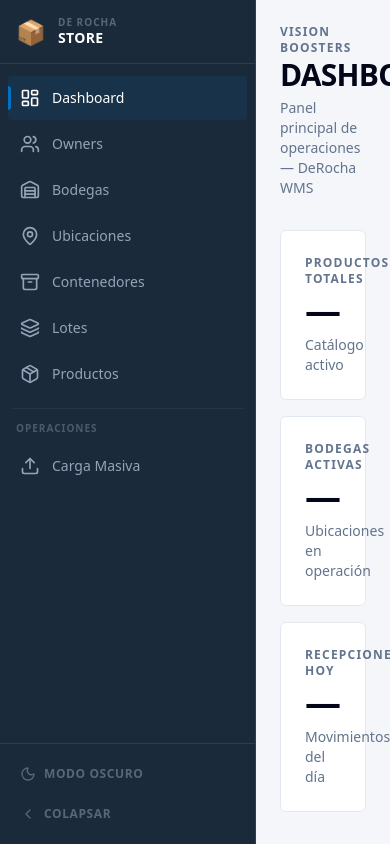
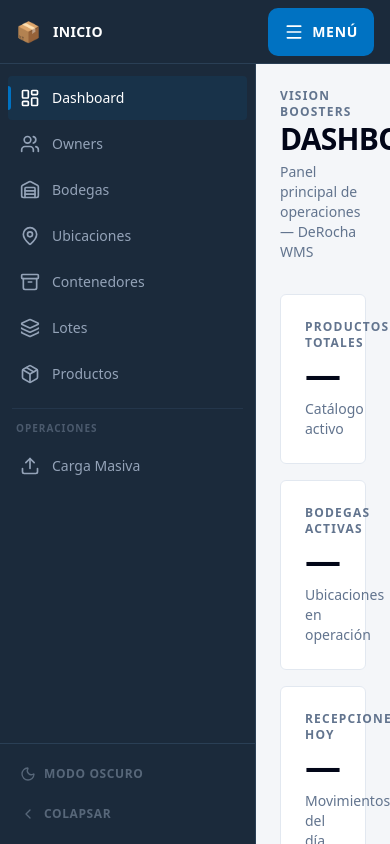
Before and after one commit to jowel00/wms-frontend, a Next.js app: page / in a window 390 px wide. Built offline with nearby package versions, Linux system fonts and the light colour scheme.

Commit message:
refactor(nav): Se crea navConfig como fuente única de rutas y etiquetas. Centraliza los items de navegación en navConfig.ts agregando los campos pageName y tileLabel, eliminando los diccionarios duplicados TILE_LABELS y PAGE_NAMES que vivían dentro de MobileNav.tsx.

```diff
--- a/components/layout/MainLayout.tsx
+++ b/components/layout/MainLayout.tsx
@@ -2,6 +2,7 @@
 
 import { useState } from 'react';
 import { Sidebar } from './Sidebar';
+import { MobileNav } from './MobileNav';
 import { TooltipProvider } from '@/components/ui/tooltip';
 import { useTheme } from '@/hooks/useTheme';
 
@@ -16,16 +17,23 @@ export function MainLayout({ children }: MainLayoutProps) {
   return (
     <TooltipProvider>
       <div className="flex h-screen bg-background">
+        {/* Sidebar colapsable — sólo desktop (hidden en móvil dentro del componente) */}
         <Sidebar
           collapsed={collapsed}
           onToggle={() => setCollapsed((c) => !c)}
           isDark={isDark}
           onThemeToggle={toggleTheme}
         />
-        <main className="flex-1 overflow-auto">
+
+        {/* Contenido principal
+            pt-16 en móvil deja espacio a la top bar fija de MobileNav */}
+        <main className="flex-1 overflow-auto pt-16 md:pt-0">
           {children}
         </main>
       </div>
+
+      {/* Navegación móvil: top bar + menú pantalla completa */}
+      <MobileNav />
     </TooltipProvider>
   );
 }
--- /dev/null
+++ b/components/layout/MobileNav.tsx
@@ -0,0 +1,134 @@
+'use client';
+
+import { useState, useEffect } from 'react';
+import Link from 'next/link';
+import { usePathname } from 'next/navigation';
+import { Menu, X } from 'lucide-react';
+import { cn } from '@/lib/utils';
+import { NAV_MAIN, NAV_OPERATIONS } from './navConfig';
+
+const ALL_NAV = [...NAV_MAIN, ...NAV_OPERATIONS];
+
+function getPageName(pathname: string): string {
+  const exact = ALL_NAV.find((item) => item.href === pathname);
+  if (exact) return exact.pageName;
+  const prefix = ALL_NAV.find((item) => item.href !== '/' && pathname.startsWith(item.href));
+  if (prefix) return prefix.pageName;
+  return 'WMS';
+}
+
+export function MobileNav() {
+  const pathname = usePathname();
+  const [open, setOpen] = useState(false);
+
+  // Cerrar al cambiar de ruta
+  useEffect(() => { setOpen(false); }, [pathname]);
+
+  // Bloquear scroll del body cuando el menú está abierto
+  useEffect(() => {
+    document.body.style.overflow = open ? 'hidden' : '';
+    return () => { document.body.style.overflow = ''; };
+  }, [open]);
+
+  const pageName = getPageName(pathname);
+
+  return (
+    <>
+      {/* ── Top bar (móvil only) ──────────────────────────────────────── */}
+      <header className="fixed top-0 inset-x-0 md:hidden z-40 flex items-center h-16 px-4 bg-sidebar border-b border-sidebar-border shrink-0">
+        {/* Logo */}
+        <span className="text-xl mr-3" aria-hidden="true">📦</span>
+
+        {/* Nombre de página actual */}
+        <p className="flex-1 text-sm font-black text-white uppercase tracking-wide truncate">
+          {pageName}
+        </p>
+
+        {/* Botón MENÚ — grande para guantes */}
+        <button
+          type="button"
+          onClick={() => setOpen((p) => !p)}
+          aria-label={open ? 'Cerrar menú' : 'Abrir menú'}
+          aria-expanded={open}
+          className={cn(
+            'flex items-center gap-2 h-12 px-4 rounded-xl font-black text-sm uppercase tracking-wider transition-colors',
+            open
+              ? 'bg-white/10 text-white'
+              : 'bg-sidebar-primary text-white active:bg-sidebar-primary/80'
+          )}
+        >
+          {open ? <X className="h-5 w-5" /> : <Menu className="h-5 w-5" />}
+          <span>{open ? 'Cerrar' : 'Menú'}</span>
+        </button>
+      </header>
+
+      {/* ── Menú pantalla completa ───────────────────────────────────────── */}
+      {open && (
+        <div
+          className="fixed inset-0 z-30 md:hidden bg-background pt-16 overflow-y-auto"
+          style={{ paddingBottom: 'env(safe-area-inset-bottom)' }}
+        >
+          {/* Cuadrícula 2 columnas — tiles grandes, fáciles con guantes */}
+          <div className="grid grid-cols-2 gap-3 p-4">
+            {NAV_MAIN.map((item) => {
+              const isActive =
+                item.href === '/' ? pathname === '/' : pathname.startsWith(item.href);
+              const Icon = item.icon;
+
+              return (
+                <Link
+                  key={item.href}
+                  href={item.href}
+                  className={cn(
+                    'flex flex-col items-center justify-center gap-3 rounded-2xl p-6 min-h-[120px]',
+                    'transition-colors active:scale-95',
+                    isActive
+                      ? 'bg-primary text-primary-foreground shadow-md'
+                      : 'bg-card border border-border text-foreground hover:bg-primary/10'
+                  )}
+                >
+                  <Icon className="h-9 w-9 shrink-0" strokeWidth={isActive ? 2.5 : 2} />
+                  <span className="text-sm font-black uppercase tracking-wider text-center leading-tight">
+                    {item.tileLabel ?? item.pageName}
+                  </span>
+                </Link>
+              );
+            })}
+          </div>
+
+          {/* Operaciones — separado abajo */}
+          <div className="px-4 pb-6">
+            <p className="text-[10px] font-bold text-muted-foreground uppercase tracking-widest mb-3 px-1">
+              Operaciones
+            </p>
+            <div className="grid grid-cols-2 gap-3">
+              {NAV_OPERATIONS.map((item) => {
+                const isActive = pathname.startsWith(item.href);
+                const Icon = item.icon;
+
+                return (
+                  <Link
+                    key={item.href}
+                    href={item.href}
+                    className={cn(
+                      'flex flex-col items-center justify-center gap-3 rounded-2xl p-6 min-h-[100px]',
+                      'transition-colors active:scale-95',
+                      isActive
+                        ? 'bg-primary text-primary-foreground shadow-md'
+                        : 'bg-card border border-border text-foreground hover:bg-primary/10'
+                    )}
+                  >
+                    <Icon className="h-8 w-8 shrink-0" strokeWidth={isActive ? 2.5 : 2} />
+                    <span className="text-sm font-black uppercase tracking-wider text-center leading-tight">
+                      {item.tileLabel ?? item.pageName}
+                    </span>
+                  </Link>
+                );
+              })}
+            </div>
+          </div>
+        </div>
+      )}
+    </>
+  );
+}
--- /dev/null
+++ b/components/layout/navConfig.ts
@@ -0,0 +1,33 @@
+import {
+  LayoutDashboard,
+  Users,
+  Warehouse,
+  MapPin,
+  Archive,
+  Layers,
+  Package,
+  Upload,
+  type LucideIcon,
+} from 'lucide-react';
+
+export type NavItem = {
+  label: string;
+  href: string;
+  icon: LucideIcon;
+  pageName: string;
+  tileLabel?: string; // solo cuando el tile necesita salto de línea
+};
+
+export const NAV_MAIN: NavItem[] = [
+  { label: 'Dashboard',    href: '/',             icon: LayoutDashboard, pageName: 'Inicio'        },
+  { label: 'Owners',       href: '/owners',        icon: Users,           pageName: 'Owners'        },
+  { label: 'Bodegas',      href: '/bodegas',       icon: Warehouse,       pageName: 'Bodegas'       },
+  { label: 'Ubicaciones',  href: '/ubicaciones',   icon: MapPin,          pageName: 'Ubicaciones'   },
+  { label: 'Productos',    href: '/products',      icon: Package,         pageName: 'Productos'     },
+  { label: 'Contenedores', href: '/contenedores',  icon: Archive,         pageName: 'Contenedores'  },
+  { label: 'Lotes',        href: '/lotes',         icon: Layers,          pageName: 'Lotes'         },
+];
+
+export const NAV_OPERATIONS: NavItem[] = [
+  { label: 'Carga Masiva', href: '/products/bulk-upload', icon: Upload, pageName: 'Carga Masiva', tileLabel: 'Carga\nMasiva' },
+];
```
